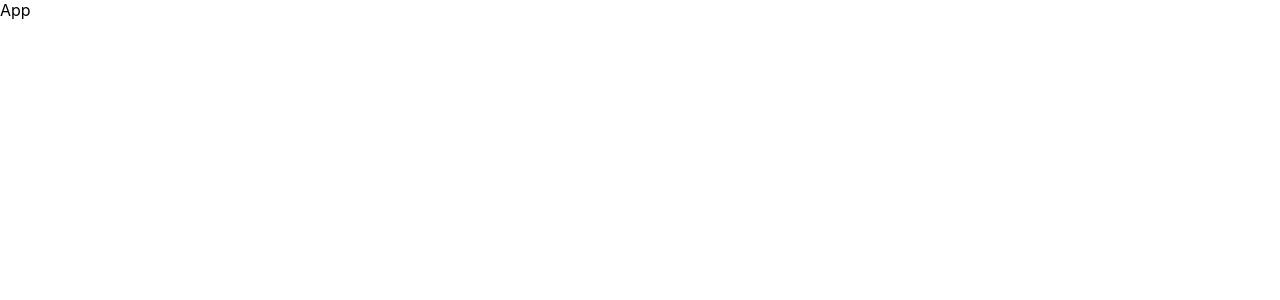
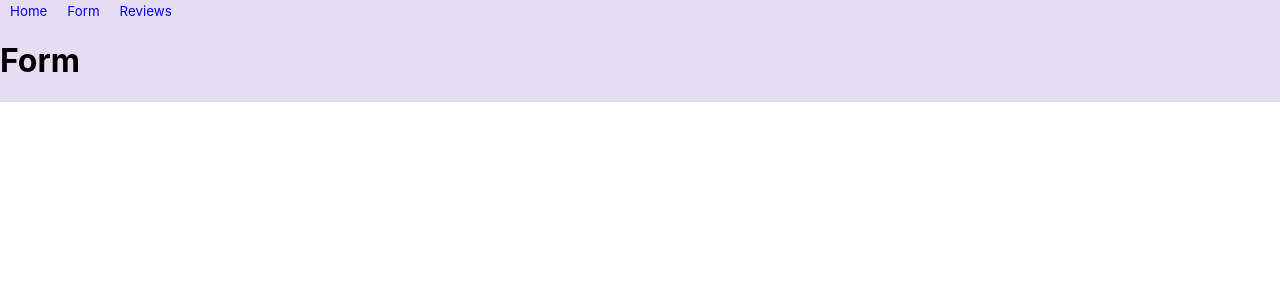
Before and after one commit to hilashay/shopping-app, a React (Create React App) app: page /Form in a window 1280 px wide. Shown: the top 300 px of the page. Built offline with nearby package versions, Linux system fonts and the light colour scheme.

Commit message:
nav bar and navigation

```diff
--- a/package.json
+++ b/package.json
@@ -12,6 +12,7 @@
     "@types/react-dom": "^18.0.0",
     "react": "^18.2.0",
     "react-dom": "^18.2.0",
+    "react-router-dom": "^6.4.1",
     "react-scripts": "5.0.1",
     "styled-components": "^5.3.6",
     "typescript": "^4.4.2",
--- a/src/App.tsx
+++ b/src/App.tsx
@@ -1,7 +1,52 @@
 import React from "react";
+import { BrowserRouter as Router, Routes, Route, Link } from "react-router-dom";
+import Home from "./components/Home";
+import Form from "./components/Form";
+import Reviews from "./components/Reviews";
+import "./";
+import styled from "styled-components";
 
 function App() {
-  return <div>App</div>;
+  return (
+    <Router>
+      <AppContainer>
+        <nav>
+          <LinkContainer>
+            <NavbarLink to="/">Home</NavbarLink>
+          </LinkContainer>
+          <LinkContainer>
+            <NavbarLink to="/Form">Form</NavbarLink>
+          </LinkContainer>
+          <LinkContainer>
+            <NavbarLink to="/Reviews">Reviews</NavbarLink>
+          </LinkContainer>
+        </nav>
+        <Routes>
+          <Route path="/" element={<Home />} />
+          <Route path="/Form" element={<Form />} />
+          <Route path="/Reviews" element={<Reviews />} />
+        </Routes>
+      </AppContainer>
+    </Router>
+  );
 }
 
 export default App;
+
+const LinkContainer = styled.div`
+  display: inline-block;
+  padding: 0 10px;
+`;
+
+const NavbarLink = styled(Link)`
+  text-decoration: none;
+  font-size: smaller;
+  :hover {
+    color: gray;
+  }
+`;
+const AppContainer = styled.div`
+  display: flex;
+  background-color: #e6ddf2;
+  flex-direction: column;
+`;
--- /dev/null
+++ b/src/components/Form.tsx
@@ -0,0 +1,12 @@
+import React from "react";
+import { BrowserRouter as Router, Routes, Route, Link } from "react-router-dom";
+
+const Form = () => {
+  return (
+    <div>
+      <h1>Form</h1>
+    </div>
+  );
+};
+
+export default Form;
--- /dev/null
+++ b/src/components/Home.tsx
@@ -0,0 +1,12 @@
+import React from "react";
+import { BrowserRouter as Router, Routes, Route, Link } from "react-router-dom";
+
+const Home = () => {
+  return (
+    <div>
+      <h1>Home</h1>
+    </div>
+  );
+};
+
+export default Home;
--- /dev/null
+++ b/src/components/Reviews.tsx
@@ -0,0 +1,12 @@
+import React from "react";
+import { BrowserRouter as Router, Routes, Route, Link } from "react-router-dom";
+
+const Reviews = () => {
+  return (
+    <div>
+      <h1>Reviews</h1>
+    </div>
+  );
+};
+
+export default Reviews;
```
Also changed, not shown: 2 other files (tests, documents, lock files or other folders).
